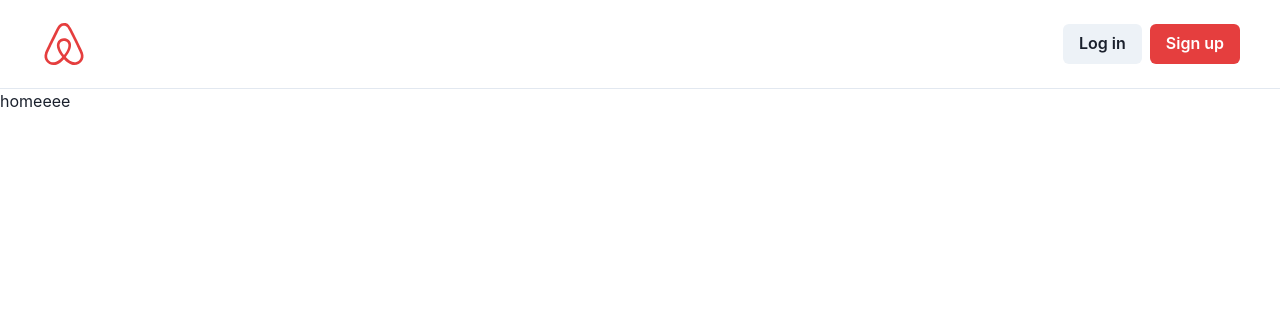
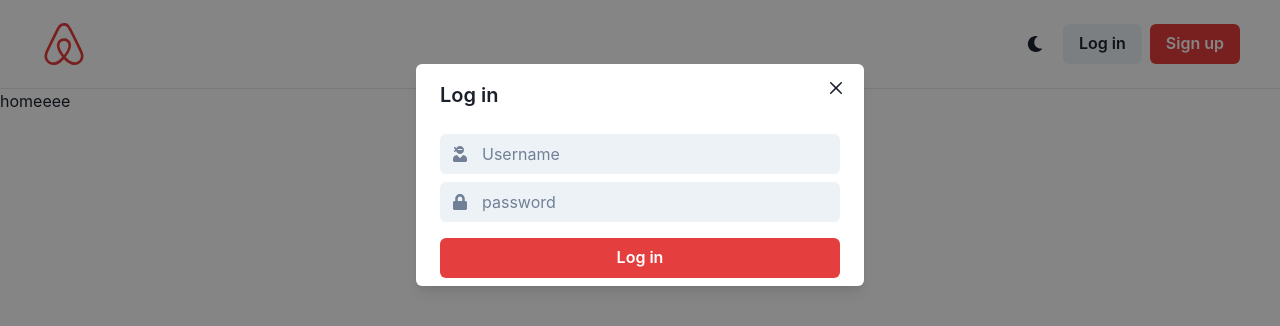
Before and after one commit to judoree/airbnb-clone-frontend, a React (Create React App) app: page / in a window 1280 px wide. Both pictures are taken after a click on the button "Log in". Shown: the top 326 px of the page. Built offline with nearby package versions, Linux system fonts and the light colour scheme.

Commit message:
log in dark

```diff
--- a/src/components/Root.tsx
+++ b/src/components/Root.tsx
@@ -1,8 +1,26 @@
-import { Box, Button, HStack } from "@chakra-ui/react";
+import {
+  Box,
+  Button,
+  HStack,
+  IconButton,
+  Input,
+  InputGroup,
+  InputLeftElement,
+  Modal,
+  ModalBody,
+  ModalCloseButton,
+  ModalContent,
+  ModalFooter,
+  ModalHeader,
+  ModalOverlay,
+  useDisclosure,
+  VStack,
+} from "@chakra-ui/react";
 import { Link, Outlet } from "react-router-dom";
-import { FaAirbnb } from "react-icons/fa";
+import { FaAirbnb, FaMoon, FaUserNinja, FaLock } from "react-icons/fa";
 
 export default function Root() {
+  const { isOpen, onClose, onOpen } = useDisclosure();
   return (
     <Box>
       <HStack justifyContent={"space-between"} py={5} px={10} borderBottomWidth={1}>
@@ -12,9 +30,44 @@
           </Link>
         </Box>
         <HStack spacing={2}>
-          <Button>Log in</Button>
+          <IconButton variant={"ghost"} aria-label="Toggle dark mode" icon={<FaMoon />} />
+          <Button onClick={onOpen}>Log in</Button>
           <Button colorScheme={"red"}>Sign up</Button>
         </HStack>
+        <Modal motionPreset="slideInRight" onClose={onClose} isOpen={isOpen}>
+          <ModalOverlay />
+          <ModalContent>
+            <ModalHeader>Log in</ModalHeader>
+            <ModalCloseButton />
+            <ModalBody>
+              <VStack>
+                <InputGroup>
+                  <InputLeftElement
+                    children={
+                      <Box color="gray.500">
+                        <FaUserNinja />
+                      </Box>
+                    }
+                  />
+                  <Input variant={"filled"} placeholder="Username" />
+                </InputGroup>
+                <InputGroup>
+                  <InputLeftElement
+                    children={
+                      <Box color="gray.500">
+                        <FaLock />
+                      </Box>
+                    }
+                  />
+                  <Input variant={"filled"} placeholder="password" />
+                </InputGroup>
+              </VStack>
+              <Button mt={4} colorScheme={"red"} w={"100%"}>
+                Log in
+              </Button>
+            </ModalBody>
+          </ModalContent>
+        </Modal>
       </HStack>
       <Outlet />
     </Box>
```
